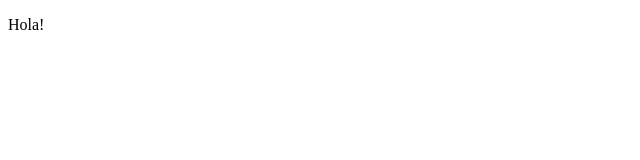
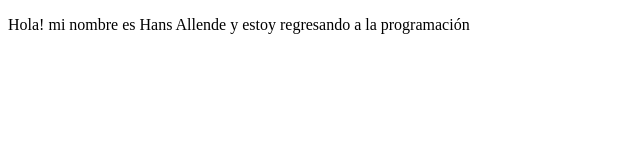
Before and after one commit to DevLanzer/Test, a plain HTML site: page index.html in a window 1280 px wide. Shown: the whole page, without its empty margins (0-640 px from the left). Drawn offline with Linux system fonts and the light colour scheme.

Commit message:
Se agrega el nombre y que vuelve a progra

```diff
--- a/index.html
+++ b/index.html
@@ -7,6 +7,6 @@
     <title>Document</title>
 </head>
 <body>
-    <p>Hola!</p>
+    <p>Hola! mi nombre es Hans Allende y estoy regresando a la programación</p>
 </body>
 </html>
```
